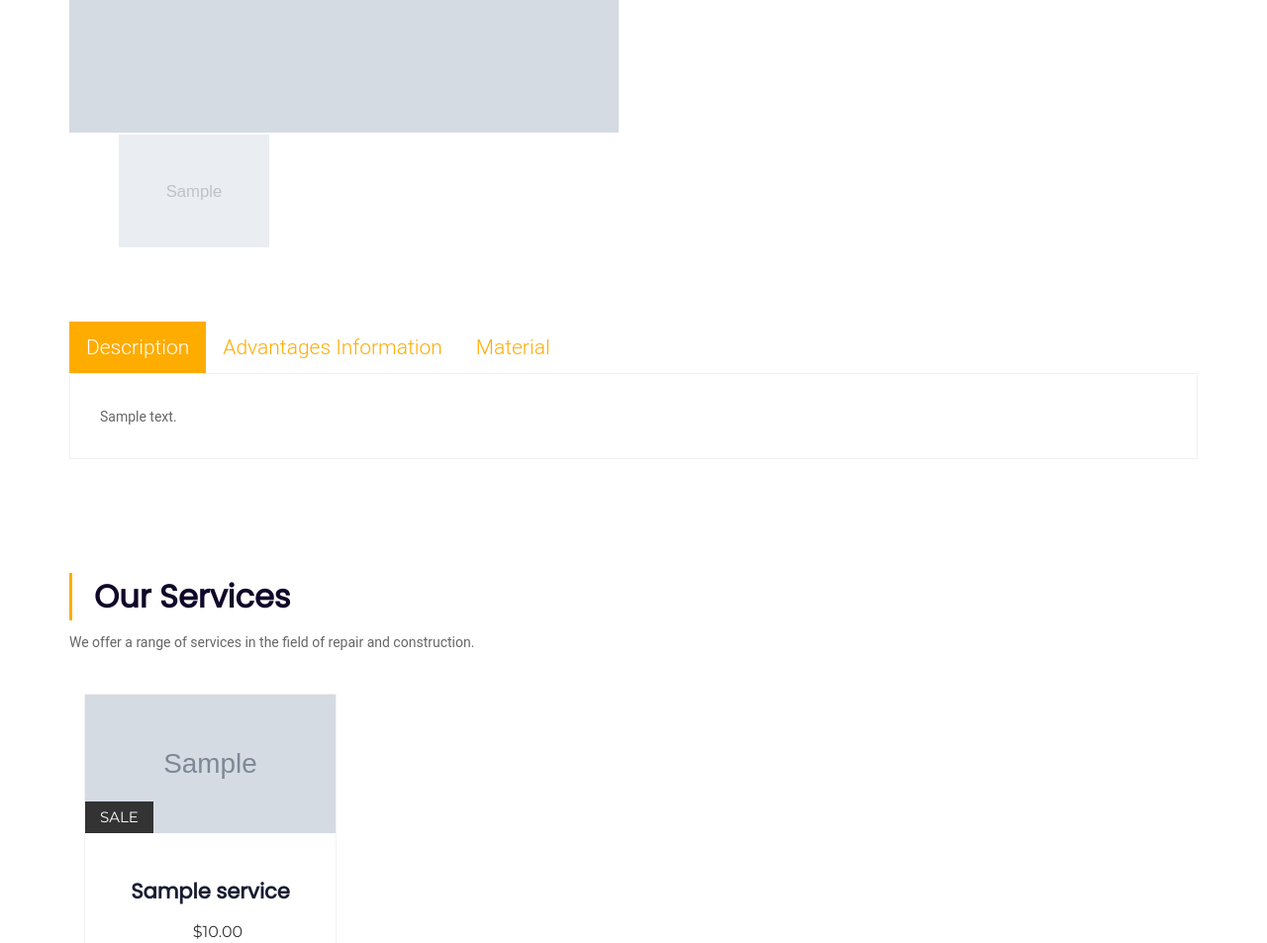
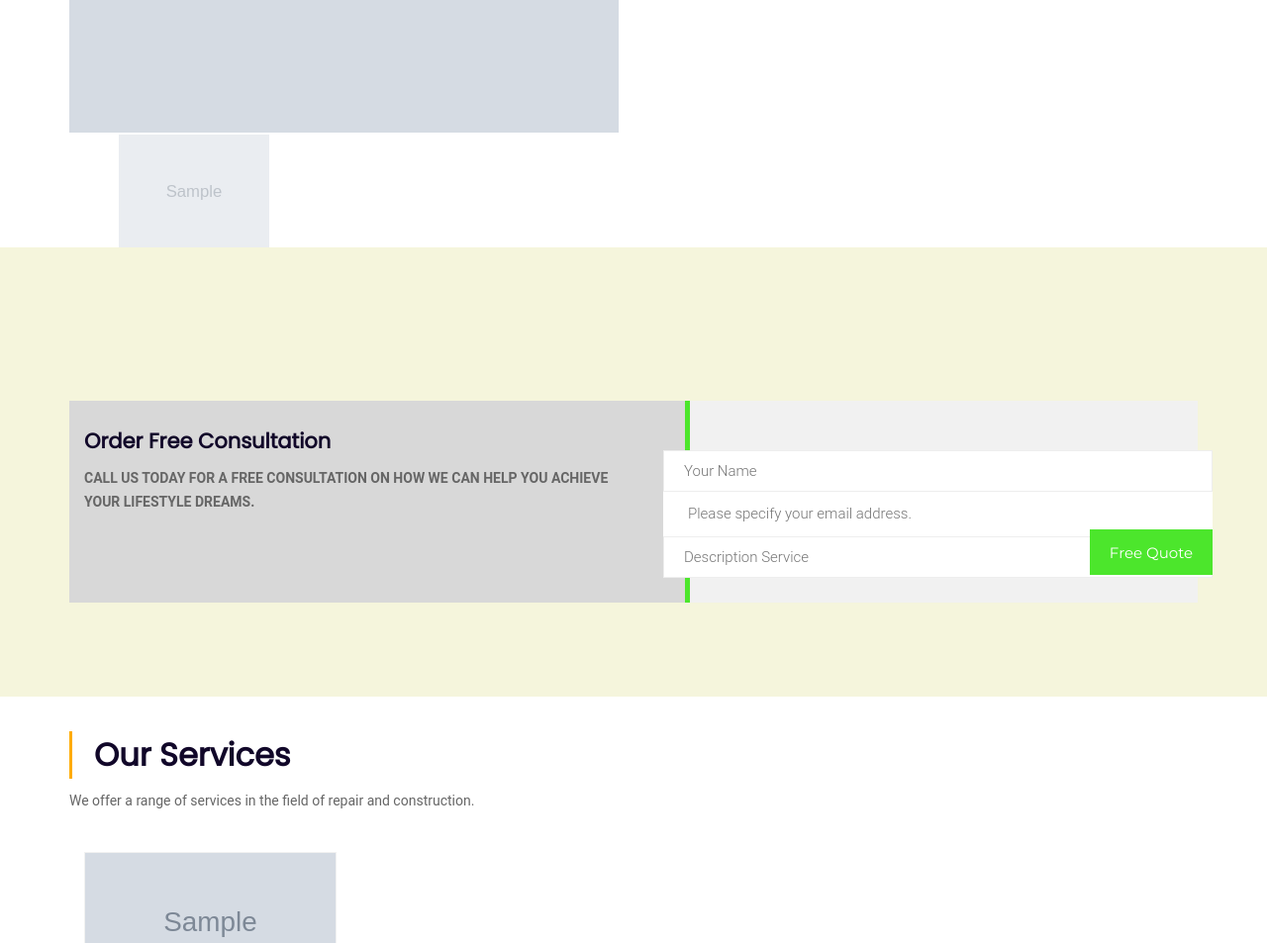
Before and after one commit to TumashenkaAliaksandr/confide_construction, a Django app: page /soundproofing/ in a window 1280 px wide. Shown: the part 709-1662 px from the top of the page at 99% size. Run offline with Django 4.2, Linux system fonts and the light colour scheme; tables that the repository leaves empty hold one stand-in row (values such as "Sample post"); grey boxes marked "Sample" are stand-in pictures; some libraries are stand-ins or nearby versions.

Commit message:
remodeled the model and templated the soundproofing template

```diff
--- a/webapp/models.py
+++ b/webapp/models.py
@@ -241,31 +241,52 @@
         verbose_name_plural = "Drywall"
 
 
+
 class Soundproofing(models.Model):
     name = models.CharField(max_length=100, verbose_name='Name')
     description = models.TextField(verbose_name='Description')
     advantages = models.TextField(verbose_name='Benefits')
-    material = models.CharField(max_length=100, verbose_name='Material')
+    material = models.CharField(max_length=350, verbose_name='Material')
     photo = models.ImageField(upload_to='soundproofing_photos/', verbose_name='Photo', default=0)
     price = models.DecimalField(max_digits=10, decimal_places=2, verbose_name='Price', default=0.00)
     discount = models.DecimalField(max_digits=10, decimal_places=2, verbose_name='Discount', default=0.00)
 
+    # Создание поля photos для связи с моделью SoundproofingPhoto.
+    # Множество фотографий может быть связано с одним элементом Soundproofing.
+    photos = models.ManyToManyField('SoundproofingPhoto', related_name='soundproofing', blank=True)
+
     def __str__(self):
         return self.name
-
-    def save_model(self, request, obj, form, change):
-        # Если цена была изменена, пересчитываем скидку
-        if 'price' in form.changed_data:
-            price = form.cleaned_data['price']
-            discount = price - Decimal('90.00')  # Вычитаем Decimal объект
-
-            obj.discount = discount
-
-        super().save_model(request, obj, form, change)
 
     class Meta:
         verbose_name = "Soundproofing"
         verbose_name_plural = "Soundproofing"
+
+
+# Определение модели SoundproofingPhoto, которая представляет фотографии для электрооборудования.
+class SoundproofingPhoto(models.Model):
+    # Поле для загрузки фотографий, указан путь для сохранения в папке soundproofing_photos.
+    photo = models.ImageField(upload_to='soundproofing_photos/', verbose_name='Photo', default=0)
+
+    def __str__(self):
+        return str(self.photo)
+
+    class Meta:
+        verbose_name = "Photo for Soundproofing"
+        verbose_name_plural = "Photos for Soundproofing"
+
+
+class SoundproofingService(models.Model):
+    name = models.CharField(max_length=100, verbose_name='Name')
+    description = models.TextField(verbose_name='Description')
+    photo = models.ImageField(upload_to='soundproofingservice_photos/', verbose_name='Photo')
+
+    def __str__(self):
+        return self.name
+
+    class Meta:
+        verbose_name = "SoundproofingService"
+        verbose_name_plural = "SoundproofingService"
 
 
 class Backsplash(models.Model):
@@ -483,8 +504,6 @@
         verbose_name_plural = "FurnitureService"
 
 
-
-
 class Review(models.Model):
     author = models.CharField(max_length=100)  # Имя автора отзыва
     text = models.TextField()  # Текст отзыва
--- a/webapp/templates/webapp/services/soundproofing.html
+++ b/webapp/templates/webapp/services/soundproofing.html
@@ -106,40 +106,76 @@
     </section>
     <!--/End store detail -->
 
-    <!-- store tab -->
-    <section id="store-tabs" class="store-tabs">
+    <!--* Services*-->
+    <section id="mt_services" class="services_one">
         <div class="container">
-            <div class="row">
-                <div class="col-xs-12 ">
-                    {% for main_info in disp_obj %}
-                    <div id="store-tab-main" class="">
-                        <ul class="nav nav-tabs">
-                            <li class="active"><a  href="#1" data-toggle="tab">Description</a></li>
-                            <li><a href="#2" data-toggle="tab">Advantages Information</a></li>
-                            <li><a href="#3" data-toggle="tab">Material</a></li>
-                        </ul>
 
-                        <div class="tab-content">
-                            <div class="tab-pane active" id="1">
-                                <p>{{ main_info.description }}</p>
+            <div class="services-detail mar-bottom-80">
+                <div class="row">
+                    {% for main_furniture in furniture_obj %}
+                    <div class="col-md-8 col-sm-12">
+                        <span class="page-title mar-bottom-15">Confide Construction</span>
+                        <h2 class="mar-bottom-15">We individually assess each <br> plan and offer optimal solutions</h2>
+                        <p>{{ main_furniture.description }}<br><br>
+                        {{ main_furniture.material }}</p>
+                    </div>
+                    <div class="col-md-4 col-sm-12">
+                        <div class="slider-services">
+                            {% for all_photo in main_furniture.photos.all %}
+                            <div><img src="{{ all_photo.photo.url }}" class="img-fixed-size-eight" alt="services-img"></div>
+                            {% endfor %}
+                        </div>
+                    </div>
+                    {% endfor %}
+                </div>
+            </div>
+
+            <!--*Newsletter*-->
+            <div id="newsletter">
+                <div class="container">
+                    <div class="row">
+                        <div class="col-sm-6 col-xs-12">
+                            <div class="news-content">
+                                <h3>Order Free Consultation</h3>
+                                <p class="beige"><b>CALL US TODAY FOR A FREE CONSULTATION ON HOW WE CAN HELP YOU ACHIEVE YOUR LIFESTYLE DREAMS.</b></p>
                             </div>
-
-                            <div class="tab-pane" id="2">
-                              <p>{{ main_info.advantages }}</p>
-                            </div>
-
-                            <div class="tab-pane" id="3">
-                              <p>{{ main_info.material }}</p>
+                        </div>
+                        <div class="col-sm-6 col-xs-12">
+                            <div class="mailpoet_form">
+                                <form target="_self" method="post" action="" novalidate="">
+                                    <input type="text" name="name" placeholder="Your Name">
+                                    <input type="email" class="mailpoet_text" name="email" title="Email"
+                                           placeholder="Please specify your email address.">
+                                    <input type="text" name="description" placeholder="Description Service">
+                                <div class="button">
+                                    <input type="submit" class="mailpoet_submit" value="Free Quote">
+                                </div>
+                                </form>
                             </div>
                         </div>
                     </div>
+                </div>
+            </div>
+            <!--*End Newsletter*-->
+
+            <div class="services-detail mar-bottom-80">
+                <div class="row">
+                    {% for main_furniture_serv in furnitur_serv %}
+                <div class="col-md-4 col-sm-12">
+                    <div class="box">
+                        <div class="box-content">
+                            <h3 class="mar-bottom-20">{{ main_furniture_serv.name }}</h3>
+                            <img src="{{ main_furniture_serv.photo.url }}" class="img-fixed-size-seven" alt="services-1">
+                            <p class="mar-top-20">{{ main_furniture_serv.description }}</p>
+                        </div>
+                    </div>
+                </div>
                     {% endfor %}
-
                 </div>
             </div>
         </div>
     </section>
-    <!-- End store tab -->
+    <!--* End Services*-->
 
     <!-- store -->
     <section id="our_store" class="our_store related_store">
```
Also changed, not shown: webapp/admin.py (+25 -11 lines), webapp/migrations/0044_soundproofingphoto_soundproofingservice_and_more.py (added).
